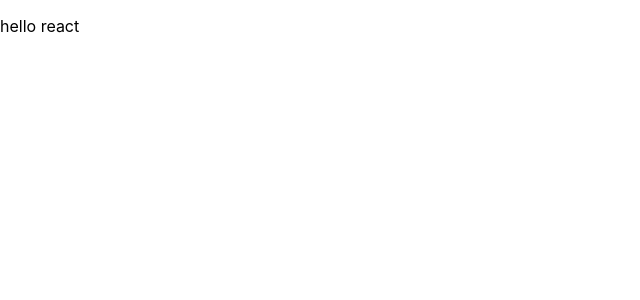
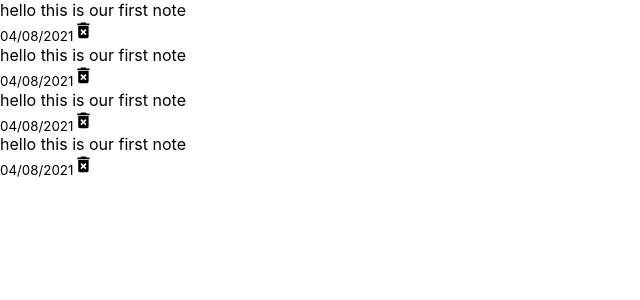
Before and after one commit to CodeRyliCode/MyDailyIntentions, a React (Create React App) app: page / in a window 1280 px wide. Shown: the top 300 px of the page, without its empty margins (0-640 px from the left). Built offline with nearby package versions, Linux system fonts and the light colour scheme.

Commit message:
notes layout

```diff
--- a/src/App.js
+++ b/src/App.js
@@ -1,5 +1,11 @@
+import NotesList from "./components/NotesList";
+
 const App = () => {
-  return <p>hello react</p>
-}
+  return (
+  <div className="container">
+    <NotesList />
+  </div>
+);
+};
 
 export default App;
--- a/src/components/noteslist.js
+++ b/src/components/noteslist.js
@@ -1,11 +1,15 @@
+import Note from './Note';
+
 const NotesList = () => {
     return(
         <div className="notes-list">
-<Note/>
+<Note />
+<Note />
+<Note />
+<Note />
 
-
-        </div>
-    )
-}
+</div>
+    );
+};
 
 export default NotesList;
```
Also changed, not shown: src/components/note.js (+5 -2 lines).
